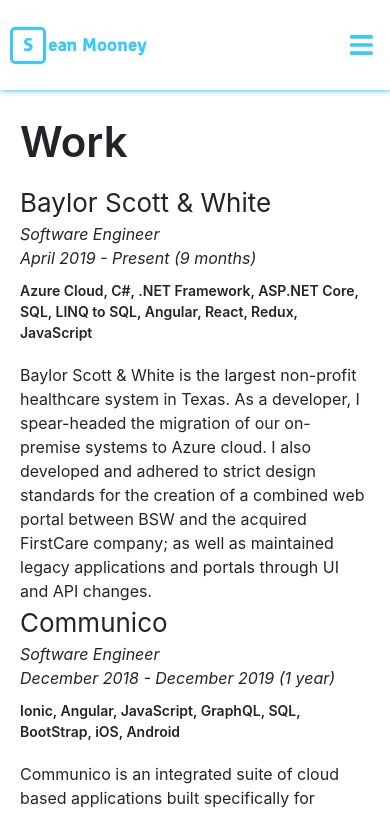
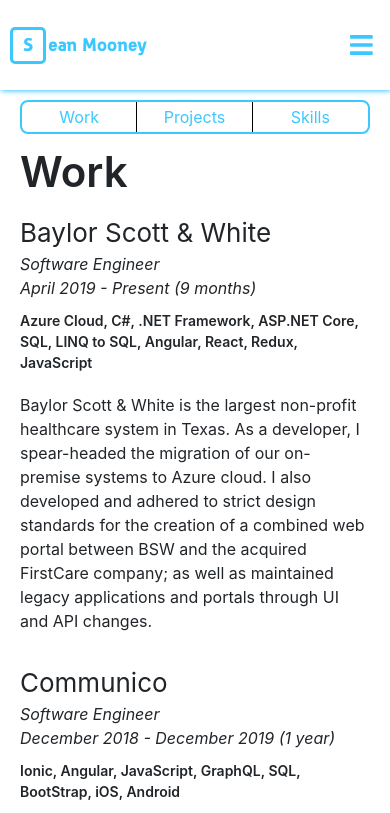
Before and after one commit to sean-mooney/Resume-Site-v2, a React (Create React App) app: page / in a window 390 px wide. Shown: the top 813 px of the page. Built offline with nearby package versions, Linux system fonts and the light colour scheme; some icons are missing.

Commit message:
added quick nav on the experience page for mobile since it's huge

```diff
--- a/src/App.scss
+++ b/src/App.scss
@@ -29,7 +29,6 @@
 $input-border: #3BC8FF;
 
 $error-text: red;
-
 
 body {
     background: $app-bg;
--- a/src/pages/experience/experience.js
+++ b/src/pages/experience/experience.js
@@ -9,13 +9,46 @@
 export default class Experience extends React.Component {
     render() {
         const imgPath = window.location.hostname.includes("localhost") ? "/images/" : "/newnew/images/";
+        function goToSection(section) {
+            switch (section) {
+                case "Work":
+                    scrollMe("work-section");
+                    break;
+                case "Projects":
+                    scrollMe("projects-section");
+                    break;
+                case "Skills":
+                    scrollMe("skills-section");
+                    break;
+                default:
+                    break;
+            }
+        }
+
+        function scrollMe(elementId) {
+            var elementPosition = document.getElementById(elementId).getBoundingClientRect().top + window.scrollY;
+            var offsetPosition = elementPosition - 130;
+
+            window.scrollTo({
+                top: offsetPosition,
+                behavior: "smooth"
+            });
+        }
+
         return (
             <div className="page-container">
                 <div className="content-container">
+                    <Row className="exp-quick-nav-container">
+                        <div className="exp-quick-nav">
+                            <Col xs={4} onClick={() => goToSection("Work")} className="exp-quick-nav-item">Work</Col>
+                            <Col xs={4} onClick={() => goToSection("Projects")} className="exp-quick-nav-item">Projects</Col>
+                            <Col xs={4} onClick={() => goToSection("Skills")} className="exp-quick-nav-item">Skills</Col>
+                        </div>
+                    </Row>
                     <Container className="exp-container">
-                        <div className="exp-section-title">Work</div>
+                        <div id="work-section" className="exp-section-title">Work</div>
                         <Row className="exp-work-history">
-                            <Col xs={12} sm={6}>
+                            <Col className="exp-work-history-item" xs={12} sm={6}>
                                 <div className="exp-work-title">Baylor Scott &amp; White</div>
                                 <div className="exp-sub-title italic">
                                     Software Engineer
@@ -28,7 +61,7 @@
                                     legacy applications and portals through UI and API changes.
                                 </div>
                             </Col>
-                            <Col xs={12} sm={6}>
+                            <Col className="exp-work-history-item" xs={12} sm={6}>
                                 <div className="exp-work-title">Communico</div>
                                 <div className="exp-sub-title italic">
                                     Software Engineer
@@ -43,7 +76,7 @@
                             </Col>
                         </Row>
 
-                        <div className="exp-section-title">Personal Projects</div>
+                        <div id="projects-section" className="exp-section-title">Personal Projects</div>
                         <Row className="exp-work-history">
                             <Col className="exp-personal-item" xs={12}>
                                 <div className="exp-work-title">Asteroids HTML</div>
@@ -142,7 +175,7 @@
                                 </div>
                             </Col>
                         </Row>
-                        <div className="exp-section-title">Skills</div>
+                        <div id="skills-section" className="exp-section-title">Skills</div>
                         {myExperience.experience.map(((section, i) => {
                             return (
                                 <div key={`exp-section-${i}`} className="exp-section">
--- a/src/pages/experience/experience.scss
+++ b/src/pages/experience/experience.scss
@@ -36,7 +36,7 @@
     min-height: 42px;
 }
 
-.exp-personal-item {
+.exp-personal-item, .exp-work-history-item {
     margin-bottom: 30px;
 }
 
@@ -110,6 +110,52 @@
     margin-bottom: 20px;
 }
 
+.exp-container {
+    margin-top: 30px;
+}
+
+.exp-quick-nav-container {
+    display: none;
+    position: fixed;
+    top: 90px;
+    left: 0;
+    z-index: 9;
+    width: 100%;
+    margin: 10px 0px;
+    text-align: center;
+    cursor: pointer;
+
+    .exp-quick-nav {
+        display: inherit;
+        width: 100%;
+        margin: 0 20px;
+        border: 2px solid $header1-hover-border;
+        border-radius: 8px;
+        background-color: $header1-bg;
+        color: $header1-text;
+    }
+    .exp-quick-nav-item {
+        border-right: 1px solid black;
+        transition: all 0.25s;
+        padding: 3px 0;
+    }
+    .exp-quick-nav-item:active {
+        background: $header1-hover-bg;
+        color: $header1-hover-text;
+    }
+
+    .exp-quick-nav-item:last-of-type {
+        border-right: none;
+    }
+}
+@media (max-width: 768px) {
+    .exp-label {
+        font-size: 24px;
+    }
+    .exp-quick-nav-container {
+        display: flex;
+    }
+}
 @media (max-width: 576px) {
     .exp-container {
         padding: 0;
```
